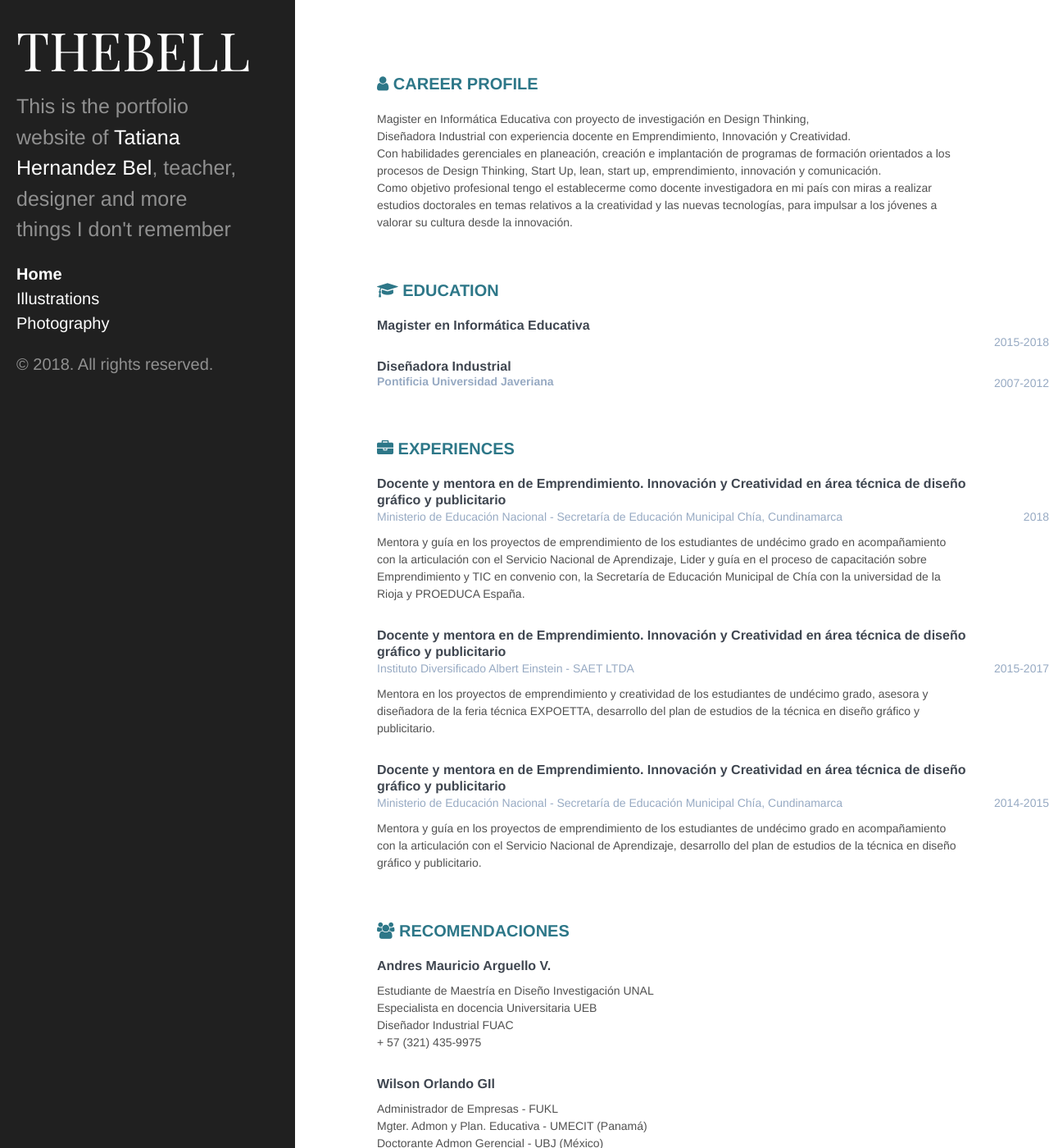
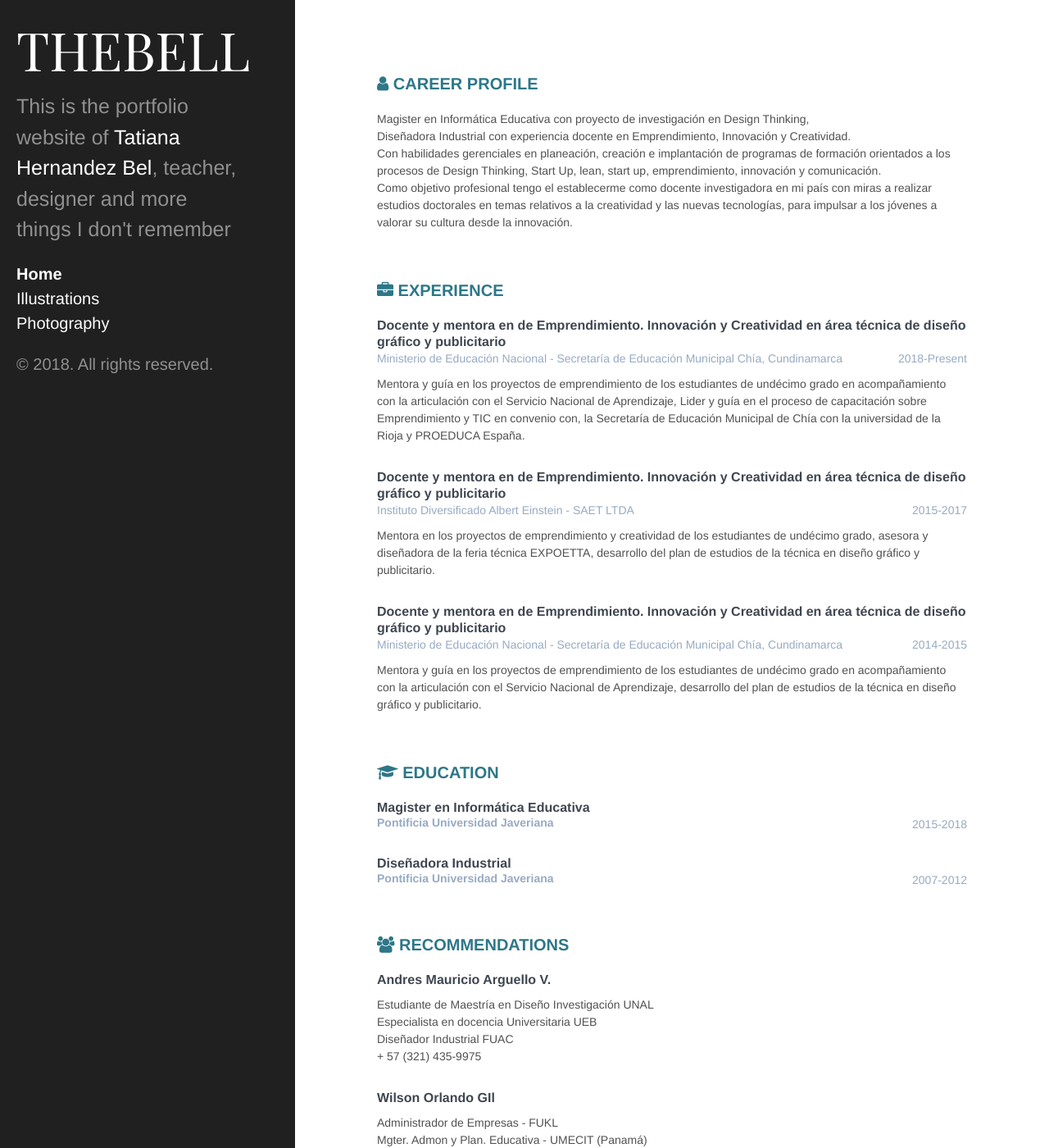
Before and after one commit to TatianaHbel/personal, a Jekyll site: the page built from index.md, in a window 1280 px wide and 1400 px high. Shown: the whole window at 82% size. Built offline with Jekyll 4.4.1, drawn with Linux system fonts in a browser that asks for light colours.

Commit message:
date fixes

```diff
--- a/_data/general.yml
+++ b/_data/general.yml
@@ -12,14 +12,14 @@
 education:
   - title: Magister en Informática Educativa
     time: 2015-2018
-    place:
+    place: Pontificia Universidad Javeriana
   - title: Diseñadora Industrial
     time: 2007-2012
     place: Pontificia Universidad Javeriana
 
 experience:
   - title: Docente y mentora en de Emprendimiento. Innovación y Creatividad en área técnica de diseño gráfico y publicitario
-    time: 2018
+    time: 2018-Present
     place: Ministerio de Educación Nacional - Secretaría de Educación Municipal Chía, Cundinamarca
     description:
       - paragraph: Mentora  y guía en los proyectos de emprendimiento de los estudiantes de undécimo grado en acompañamiento con la articulación con el Servicio Nacional de Aprendizaje, Lider y guía en el proceso de capacitación sobre Emprendimiento y TIC en convenio con, la Secretaría de Educación Municipal de Chía con la universidad de la Rioja y PROEDUCA España.
@@ -35,7 +35,7 @@
       - paragraph: Mentora  y guía en los proyectos de emprendimiento de los estudiantes de undécimo grado en acompañamiento con la articulación con el Servicio Nacional de Aprendizaje, desarrollo del plan de estudios de la técnica en diseño gráfico y publicitario.
 
 extra:
-  - name: Recomendaciones
+  - name: Recommendations
     icon: fa-users
     items:
       - title: Andres Mauricio Arguello V.
--- a/_includes/experience.html
+++ b/_includes/experience.html
@@ -1,7 +1,7 @@
 {% if site.data.general.experience %}
 
 <section class="section experiences-section">
-  <h2 class="section-title"><i class="fa fa-briefcase"></i> Experiences</h2>
+  <h2 class="section-title"><i class="fa fa-briefcase"></i> Experience</h2>
 
 {% for experience in site.data.general.experience %}
   <div class="item">
--- a/css/cv.css
+++ b/css/cv.css
@@ -23,9 +23,11 @@
 	font-size: 14px;
 }
 .time {
-	position: absolute;
-	right: 0;
+	/*position: absolute;*/
+	/*right: 0;*/
 	/*top: 0;*/
+	text-align: right;
+	height: 0;
 	color: #97aac3;
 	font-size: 14px;
 }
--- a/index.md
+++ b/index.md
@@ -9,9 +9,9 @@
 
 {% include career-profile.html %}
 
+{% include experience.html %}
+
 {% include education.html %}
-
-{% include experience.html %}
 
 {% include extra-sections.html %}
 
```
